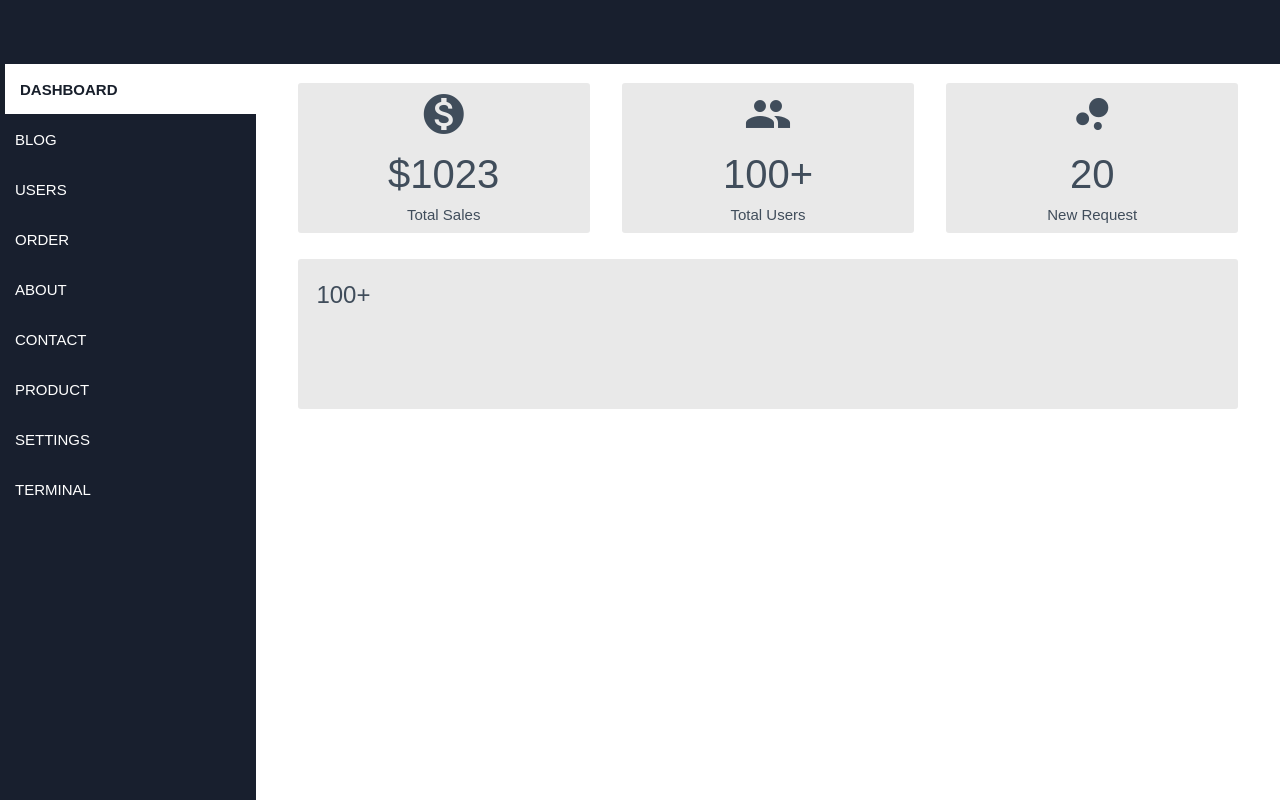
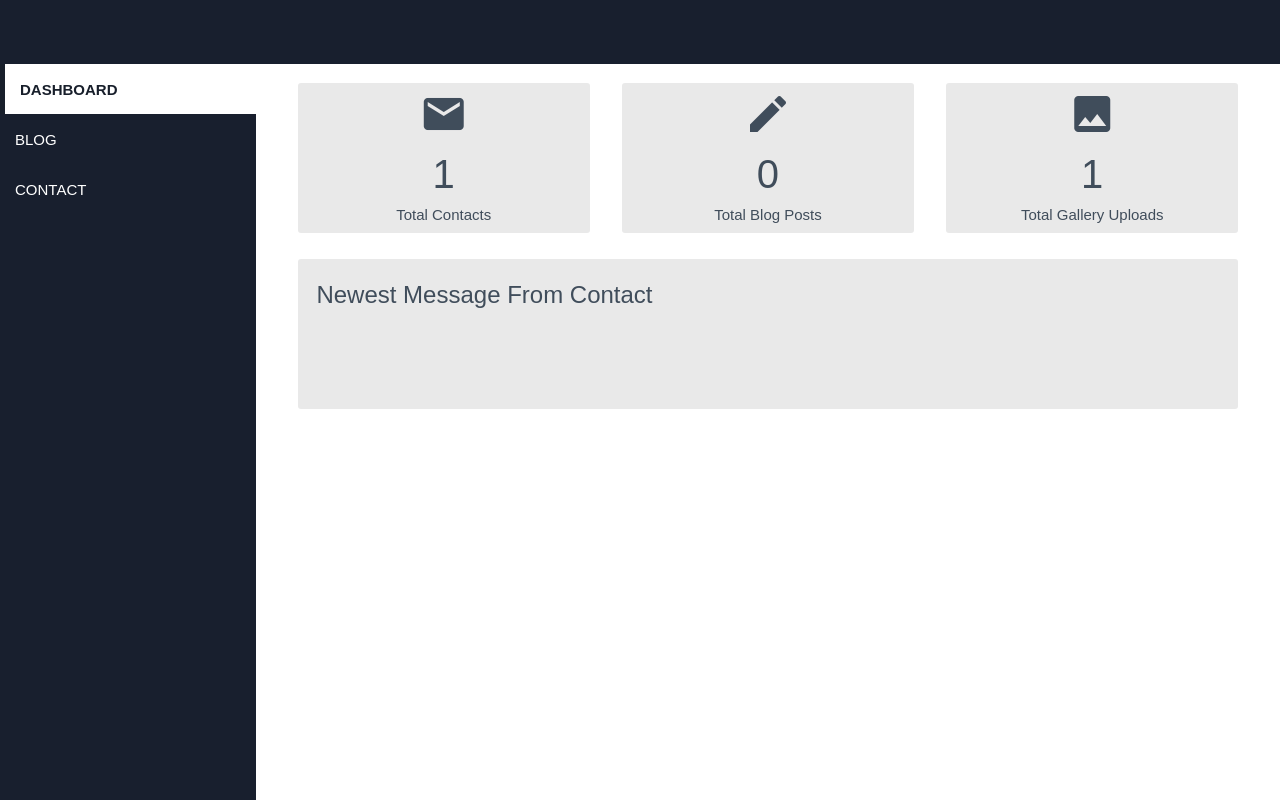
Before and after one commit to Onyedikareal/Model, a PHP site: page /model/dashboard/home in a window 1280 px wide. Run offline with PHP 8.4, Linux system fonts and the light colour scheme; tables that the repository leaves empty or names only in its code hold one stand-in row (values such as "Sample post"); data that the repository does not hold is empty; some libraries are stand-ins or nearby versions; some web fonts are replaced.

Commit message:
dashboard init

```diff
--- a/dashboard/app/config.php
+++ b/dashboard/app/config.php
@@ -20,5 +20,5 @@
   $developerusername = $loginArray[2][0];
   $developerpassword = $loginArray[2][1];
 
-  $sitename = "Ediye";
+  $sitename = "Obrori Ivy";
 ?>
--- /dev/null
+++ b/dashboard/function/model.php
@@ -0,0 +1,25 @@
+<?php
+  class Model
+  {
+    function countAllFunc($conn, $tb_name)
+    {
+      $count = "SELECT COUNT(*) FROM $tb_name";
+      $result = mysqli_query($conn, $count);
+      if ($result) {
+        $row = mysqli_fetch_array($result);
+        return $row[0];
+      }
+    }
+
+    function countFilterFunc($conn, $tb_name, $key, $value)
+    {
+      $count = "SELECT COUNT(*) FROM $tb_name WHERE $key='$value'";
+      $result = mysqli_query($conn, $count);
+      if ($result) {
+        $row = mysqli_fetch_array($result);
+        return $row[0];
+      }
+    }
+  }
+  $model = new Model;
+?>
--- a/dashboard/home.php
+++ b/dashboard/home.php
@@ -1,6 +1,7 @@
 <?php
   session_start();
   include_once 'app/app.php';
+  include_once 'function/model.php';
 ?>
 <!DOCTYPE html>
 <html>
@@ -24,29 +25,29 @@
     <section class="wrapper">
       <div class="w3-col s12 m4">
         <div class="widget-holder w3-center">
-          <i class="material-icons md-48">monetization_on</i>
-          <div class="text-large">$1023</div>
-          <div class="meduim"> Total Sales </div>
+          <i class="material-icons md-48">email</i>
+          <div class="text-large"><?php echo $model->countAllFunc($conn, "ivy_contact"); ?></div>
+          <div class="meduim"> Total Contacts </div>
          </div>
       </div>
       <div class="w3-col s12 m4">
         <div class="widget-holder w3-center">
-          <i class="material-icons md-48">group</i>
-          <div class="text-large">100+</div>
-          <div class="meduim"> Total Users </div>
+          <i class="material-icons md-48">mode_edit</i>
+          <div class="text-large"><?php echo $model->countAllFunc($conn, "ivy_blog"); ?></div>
+          <div class="meduim"> Total Blog Posts </div>
          </div>
       </div>
       <div class="w3-col s12 m4">
         <div class="widget-holder w3-center">
-          <i class="material-icons md-48">bubble_chart</i>
-          <div class="text-large">20</div>
-          <div class="meduim"> New Request </div>
+          <i class="material-icons md-48">insert_photo</i>
+          <div class="text-large"><?php echo $model->countAllFunc($conn, "ivy_gallery"); ?></div>
+          <div class="meduim"> Total Gallery Uploads </div>
          </div>
       </div>
       <div class="w3-container">
         <div class="w3-col s12 m12">
           <div class="widget-holder-fluid">
-            <div class="text-small">100+</div>
+            <div class="text-small">Newest Message From Contact</div>
            </div>
         </div>
       </div>
--- a/dashboard/sidepane.php
+++ b/dashboard/sidepane.php
@@ -1,11 +1,5 @@
 <section class="menu-pane">
   <a href="<?php echo BASE_URL . "home"; ?>" class="<?php echo $url['home']; ?>">Dashboard</a>
   <a href="<?php echo BASE_URL . "blog"; ?>" class="<?php echo $url['blog']; ?>">Blog</a>
-  <a href="<?php echo BASE_URL . "users"; ?>" class="<?php echo $url['users']; ?>">Users</a>
-  <a href="#">Order</a>
-  <a href="#">About</a>
   <a href="<?php echo BASE_URL . "contact" ?>" class="<?php echo $url['contact']; ?>">Contact</a>
-  <a href="<?php echo BASE_URL . "product" ?>" class="<?php echo $url['product']; ?>">Product</a>
-  <a href="#">Settings</a>
-  <a href="#">Terminal</a>
 </section>
```
